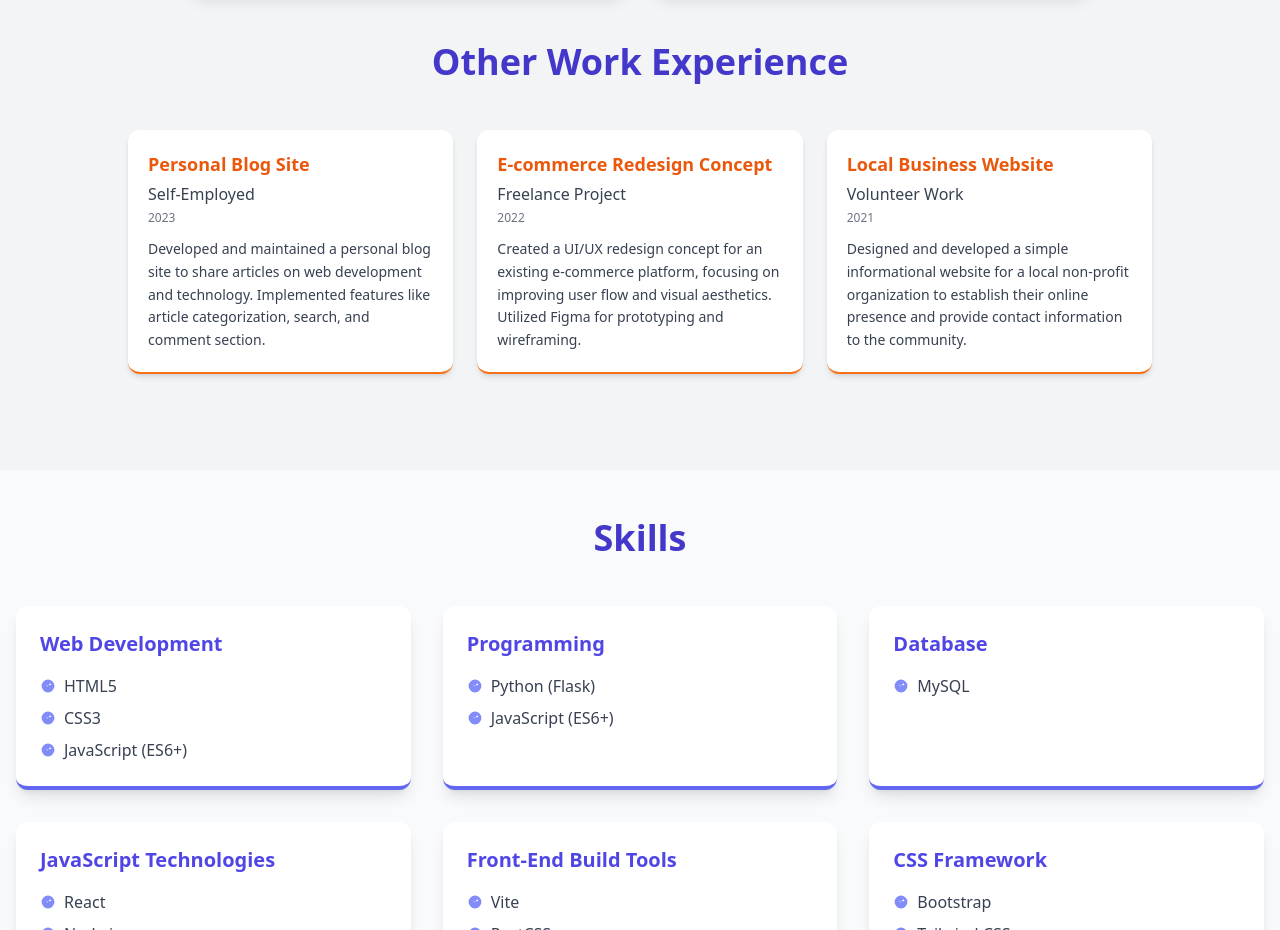
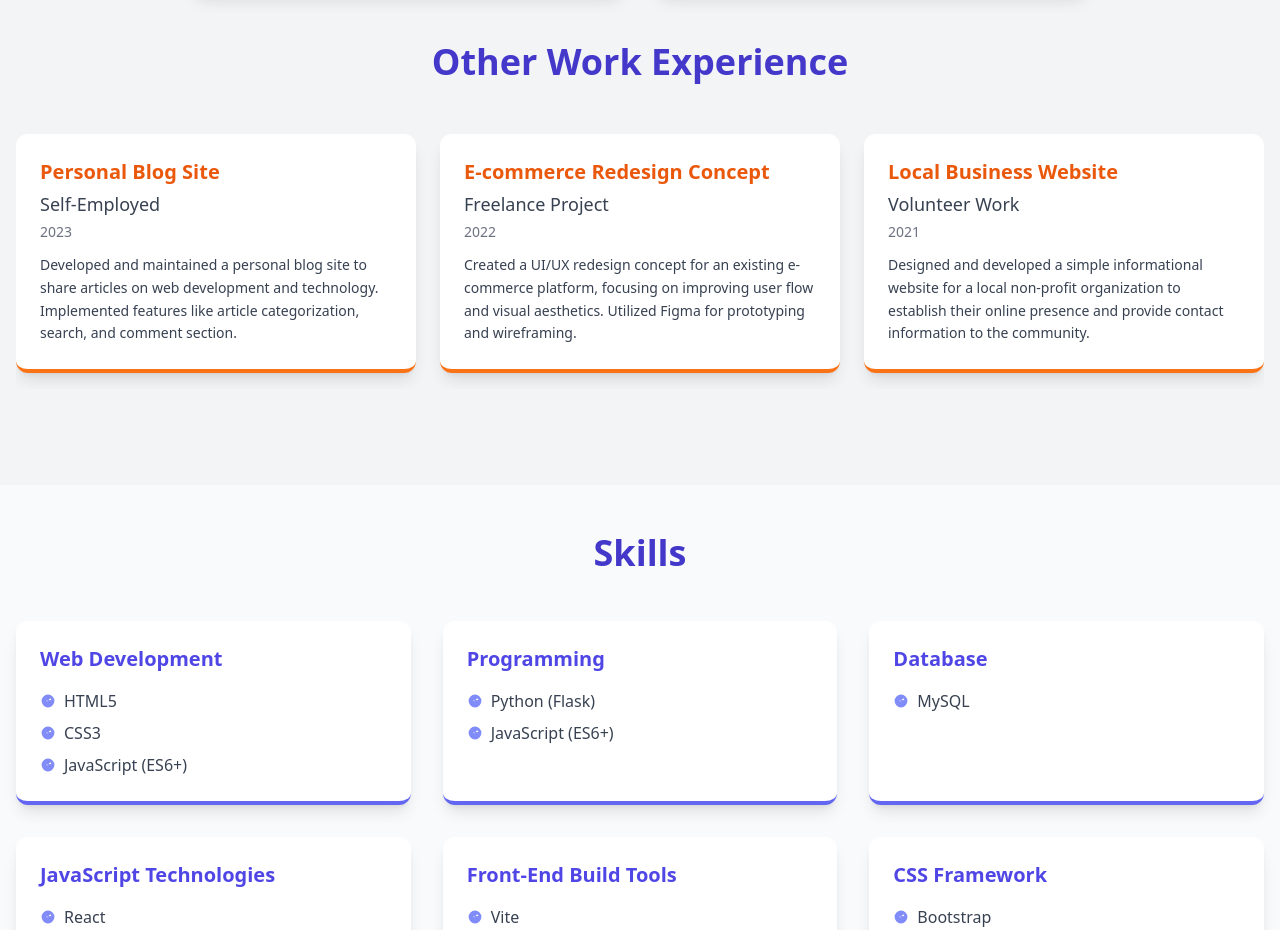
Before and after one commit to vnclrd/vnclrd-portfolio, a React (Vite) app: page / in a window 1280 px wide. Shown: the part 1700-2630 px from the top of the page. Built offline with nearby package versions, Linux system fonts and the light colour scheme.

Commit message:
Updated other work experience carousel

```diff
--- a/src/App.jsx
+++ b/src/App.jsx
@@ -5,7 +5,7 @@ const App = () => {
   const [showScrollToTop, setShowScrollToTop] = useState(false);
   const projectsContainerRef = useRef(null);
   const certificationsContainerRef = useRef(null);
-  const otherWorkExperienceRef = useRef(null);
+  const otherWorkExperienceRef = useRef(null); // Renamed from otherWorkExperienceRef to otherWorksContainerRef for consistency
 
   const [isDragging, setIsDragging] = useState(false);
   const [startX, setStartX] = useState(0);
@@ -20,6 +20,12 @@ const App = () => {
   const certScrollIntervalRef = useRef(null);
   const certScrollDirectionRef = useRef('forward'); // 'forward' or 'backward'
   const certScrollPausedRef = useRef(false); // To temporarily pause auto-scroll (e.g., on manual scroll)
+
+  // Refs for Other Work Experience carousel automatic scrolling
+  const otherWorkScrollIntervalRef = useRef(null);
+  const otherWorkScrollDirectionRef = useRef('forward'); // 'forward' or 'backward'
+  const otherWorkScrollPausedRef = useRef(false); // To temporarily pause auto-scroll (e.g., on manual scroll)
+
 
   const [isDarkMode, setIsDarkMode] = useState(false);
 
@@ -247,8 +253,78 @@ const App = () => {
     container.scrollBy({ left: scrollAmount, behavior: 'smooth' });
   };
 
+  // --- Other Work Experience Carousel Logic ---
+  const startOtherWorkAutomaticScrolling = () => {
+    const container = otherWorkExperienceRef.current;
+    if (!container || otherWorkScrollPausedRef.current) return;
 
-  // Unified mouse drag handling for both carousels
+    const scrollSpeed = 1; // Speed of the scroll
+    const intervalTime = 20; // Interval for updating scroll position
+    const card = container.querySelector('[data-other-card]');
+    const cardWidth = card?.offsetWidth || 300;
+    const gap = 24;
+    const maxScrollLeft = container.scrollWidth - container.clientWidth;
+
+    if (otherWorkScrollIntervalRef.current) {
+      clearInterval(otherWorkScrollIntervalRef.current);
+    }
+
+    otherWorkScrollIntervalRef.current = setInterval(() => {
+      if (!container) return;
+
+      if (otherWorkScrollDirectionRef.current === 'forward') {
+        container.scrollLeft += scrollSpeed;
+
+        if (container.scrollLeft >= maxScrollLeft) {
+          clearInterval(otherWorkScrollIntervalRef.current);
+          otherWorkScrollIntervalRef.current = null;
+          otherWorkScrollPausedRef.current = true;
+
+          setTimeout(() => {
+            otherWorkScrollDirectionRef.current = 'backward';
+            otherWorkScrollPausedRef.current = false;
+            startOtherWorkAutomaticScrolling();
+          }, 5000);
+        }
+
+      } else { // Scrolling backward
+        container.scrollLeft -= scrollSpeed;
+
+        if (container.scrollLeft <= 0) {
+          clearInterval(otherWorkScrollIntervalRef.current);
+          otherWorkScrollIntervalRef.current = null;
+          otherWorkScrollPausedRef.current = true;
+
+          setTimeout(() => {
+            otherWorkScrollDirectionRef.current = 'forward';
+            otherWorkScrollPausedRef.current = false;
+            startOtherWorkAutomaticScrolling();
+          }, 5000);
+        }
+      }
+    }, intervalTime);
+  };
+
+  const stopOtherWorkAutomaticScrolling = () => {
+    if (otherWorkScrollIntervalRef.current) {
+      clearInterval(otherWorkScrollIntervalRef.current);
+      otherWorkScrollIntervalRef.current = null;
+    }
+  };
+
+  let otherWorkResumeScrollTimeout = null;
+  const pauseOtherWorkAutoScrollTemporarily = () => {
+    stopOtherWorkAutomaticScrolling();
+    if (otherWorkResumeScrollTimeout) {
+      clearTimeout(otherWorkResumeScrollTimeout);
+    }
+    otherWorkResumeScrollTimeout = setTimeout(() => {
+      startOtherWorkAutomaticScrolling();
+    }, 5000);
+  };
+
+
+  // Unified mouse drag handling for all carousels
   const handleMouseDown = (e, containerRef, startAutoScrollFn, stopAutoScrollFn) => {
     const container = containerRef.current;
     if (!container) return;
@@ -291,23 +367,29 @@ const App = () => {
   };
 
   const scrollOtherWorksLeft = () => {
-    const container = otherWorksContainerRef.current;
+    const container = otherWorkExperienceRef.current;
     if (!container) return;
+
+    pauseOtherWorkAutoScrollTemporarily(); // Pause auto-scroll briefly on manual interaction
 
     const card = container.querySelector('[data-other-card]');
     const cardWidth = card?.offsetWidth || 300;
     const gap = 24;
-    container.scrollBy({ left: -(cardWidth + gap), behavior: 'smooth' });
+    const scrollAmount = cardWidth + gap;
+    container.scrollBy({ left: -scrollAmount, behavior: 'smooth' });
   };
 
   const scrollOtherWorksRight = () => {
-    const container = otherWorksContainerRef.current;
+    const container = otherWorkExperienceRef.current;
     if (!container) return;
+
+    pauseOtherWorkAutoScrollTemporarily(); // Pause auto-scroll briefly on manual interaction
 
     const card = container.querySelector('[data-other-card]');
     const cardWidth = card?.offsetWidth || 300;
     const gap = 24;
-    container.scrollBy({ left: cardWidth + gap, behavior: 'smooth' });
+    const scrollAmount = cardWidth + gap;
+    container.scrollBy({ left: scrollAmount, behavior: 'smooth' });
   };
 
   // Effect for Certifications Carousel
@@ -363,6 +445,33 @@ const App = () => {
       container.removeEventListener('mousemove', mouseMoveProject);
     };
   }, [isDragging, startX, scrollLeftStart]); // Depend on dragging state
+
+  // Effect for Other Work Experience Carousel
+  useEffect(() => {
+    const container = otherWorkExperienceRef.current;
+    if (!container) return;
+
+    startOtherWorkAutomaticScrolling(); // Start automatic scrolling
+
+    // Event listeners for dragging
+    const mouseDownOtherWork = (e) => handleMouseDown(e, otherWorkExperienceRef, startOtherWorkAutomaticScrolling, stopOtherWorkAutomaticScrolling);
+    const mouseLeaveOtherWork = () => handleMouseLeave(otherWorkExperienceRef, startOtherWorkAutomaticScrolling);
+    const mouseUpOtherWork = () => handleMouseUp(otherWorkExperienceRef, startOtherWorkAutomaticScrolling);
+    const mouseMoveOtherWork = (e) => handleMouseMove(e, otherWorkExperienceRef);
+
+    container.addEventListener('mousedown', mouseDownOtherWork);
+    container.addEventListener('mouseleave', mouseLeaveOtherWork);
+    container.addEventListener('mouseup', mouseUpOtherWork);
+    container.addEventListener('mousemove', mouseMoveOtherWork);
+
+    return () => {
+      stopOtherWorkAutomaticScrolling(); // Cleanup on unmount
+      container.removeEventListener('mousedown', mouseDownOtherWork);
+      container.removeEventListener('mouseleave', mouseLeaveOtherWork);
+      container.removeEventListener('mouseup', mouseUpOtherWork);
+      container.removeEventListener('mousemove', mouseMoveOtherWork);
+    };
+  }, [isDragging, startX, scrollLeftStart]);
 
 
   const skills = {
@@ -478,6 +587,27 @@ const App = () => {
       company: 'Volunteer Work',
       years: '2021',
       description: 'Designed and developed a simple informational website for a local non-profit organization to establish their online presence and provide contact information to the community.',
+    },
+    {
+      id: 'other-4',
+      title: 'Mobile Game Prototype',
+      company: 'Personal Project',
+      years: '2020',
+      description: 'Developed a basic mobile game prototype using Unity, focusing on core gameplay mechanics and simple UI. Explored game design principles and C# scripting.',
+    },
+    {
+      id: 'other-5',
+      title: 'Data Analysis Script',
+      company: 'Academic Project',
+      years: '2020',
+      description: 'Wrote Python scripts to analyze a large dataset for a university project, performing data cleaning, transformation, and visualization to extract meaningful insights.',
+    },
+    {
+      id: 'other-6',
+      title: 'Smart Home Automation Concept',
+      company: 'Concept Design',
+      years: '2019',
+      description: 'Explored concepts for a smart home automation system, including device integration, user interface design, and potential security considerations. Created mockups and flowcharts.',
     },
   ];
 
@@ -752,20 +882,47 @@ const App = () => {
             ))}
           </div>
 
-          {/* Other Work Experience Section - Now nested inside Work Experience */}
+          {/* Other Work Experience Section - Now a carousel */}
           <div className={`py-12 md:py-12`}>
             <h2 className={`text-3xl md:text-4xl font-bold text-center mb-12 ${isDarkMode ? 'text-white' : 'text-indigo-700'}`}>
               Other Work Experience
             </h2>
-            <div className="grid grid-cols-1 md:grid-cols-3 gap-6 max-w-5xl mx-auto">
-              {otherWorks.map((work) => (
-                <div key={work.id} className={`p-5 rounded-xl shadow-md border-b-2 border-orange-500 hover:shadow-lg transition duration-300 transform hover:-translate-y-0.5 ${isDarkMode ? 'bg-gray-800 text-gray-200' : 'bg-white text-gray-800'}`}>
-                  <h3 className={`text-lg font-semibold mb-1 ${isDarkMode ? 'text-orange-400' : 'text-orange-600'}`}>{work.title}</h3>
-                  <p className={`${isDarkMode ? 'text-gray-300' : 'text-gray-700'} text-base mb-1`}>{work.company}</p>
-                  <p className={`${isDarkMode ? 'text-gray-400' : 'text-gray-500'} text-xs mb-3`}>{work.years}</p>
-                  <p className={`${isDarkMode ? 'text-gray-300' : 'text-gray-700'} leading-relaxed text-sm`}>{work.description}</p>
-                </div>
-              ))}
+            <div className="relative flex items-center justify-center shadow-mask">
+              <button
+                onClick={scrollOtherWorksLeft}
+                className={`absolute left-0 z-10 h-full w-40 flex items-center justify-center text-white rounded-r-xl shadow-lg focus:outline-none focus:ring-2 focus:ring-opacity-75 ${isDarkMode ? 'bg-indigo-700 hover:bg-indigo-600 focus:ring-indigo-400' : 'bg-indigo-600 hover:bg-indigo-700 focus:ring-indigo-500'} opacity-0`}
+                aria-label="Scroll left"
+              >
+                <svg className="w-6 h-6" fill="none" stroke="currentColor" viewBox="0 0 24 24" xmlns="http://www.w3.org/2000/svg">
+                  <path strokeLinecap="round" strokeLinejoin="round" strokeWidth="2" d="M15 19l-7-7 7-7"></path>
+                </svg>
+              </button>
+
+              <div
+                ref={otherWorkExperienceRef}
+                className="other-works-carousel flex space-x-6 overflow-x-auto pb-4 scroll-smooth hide-scrollbar py-1 pb-10"
+              >
+                {otherWorks.map((work, index) => (
+                  <div key={`${work.id}-${index}`} data-other-card className={`rounded-xl shadow-lg overflow-hidden border-b-4 border-orange-500 hover:shadow-xl transition duration-300 transform hover:-translate-y-1 flex flex-col min-w-[300px] md:min-w-[350px] lg:min-w-[400px] ${isDarkMode ? 'bg-gray-800 text-gray-200' : 'bg-white text-gray-800'}`}>
+                    <div className="p-6 flex-grow flex flex-col justify-start">
+                      <h3 className={`text-xl font-semibold mb-1 ${isDarkMode ? 'text-orange-400' : 'text-orange-600'}`}>{work.title}</h3>
+                      <p className={`${isDarkMode ? 'text-gray-300' : 'text-gray-700'} text-lg mb-1`}>{work.company}</p>
+                      <p className={`${isDarkMode ? 'text-gray-400' : 'text-gray-500'} text-sm mb-3`}>{work.years}</p>
+                      <p className={`${isDarkMode ? 'text-gray-300' : 'text-gray-700'} leading-relaxed text-sm`}>{work.description}</p>
+                    </div>
+                  </div>
+                ))}
+              </div>
+
+              <button
+                onClick={scrollOtherWorksRight}
+                className={`absolute right-0 z-10 h-full w-40 flex items-center justify-center text-white rounded-l-xl shadow-lg focus:outline-none focus:ring-2 focus:ring-opacity-75 ${isDarkMode ? 'bg-indigo-700 hover:bg-indigo-600 focus:ring-indigo-400' : 'bg-indigo-600 hover:bg-indigo-700 focus:ring-indigo-500'} opacity-0`}
+                aria-label="Scroll right"
+              >
+                <svg className="w-6 h-6" fill="none" stroke="currentColor" viewBox="0 0 24 24" xmlns="http://www.w3.org/2000/svg">
+                  <path strokeLinecap="round" strokeLinejoin="round" strokeWidth="2" d="M9 5l7 7-7 7"></path>
+                </svg>
+              </button>
             </div>
           </div>
         </div>
```
